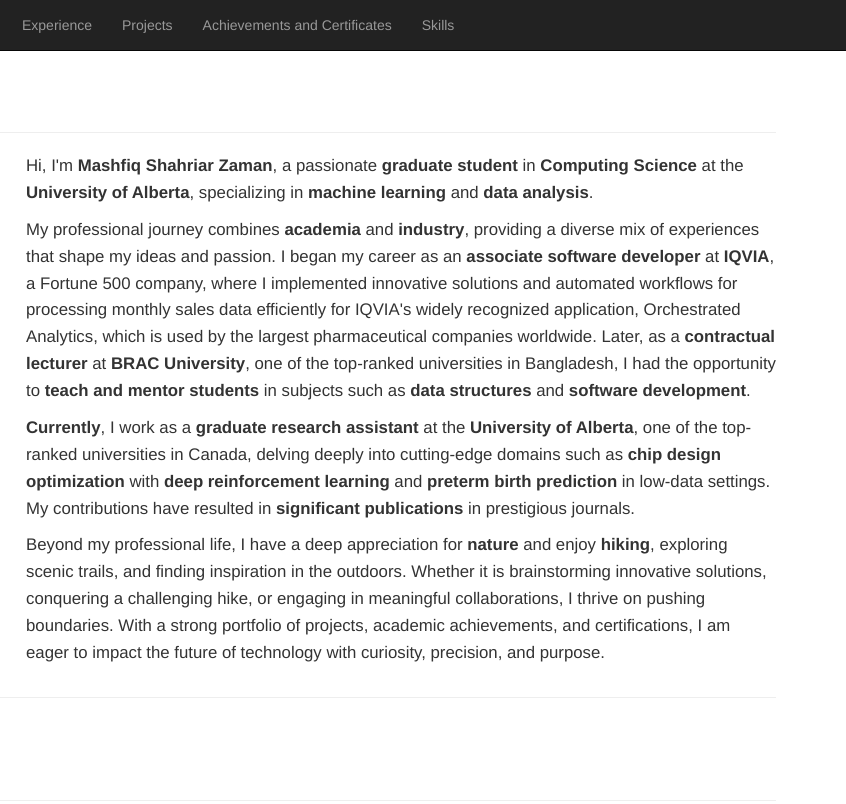
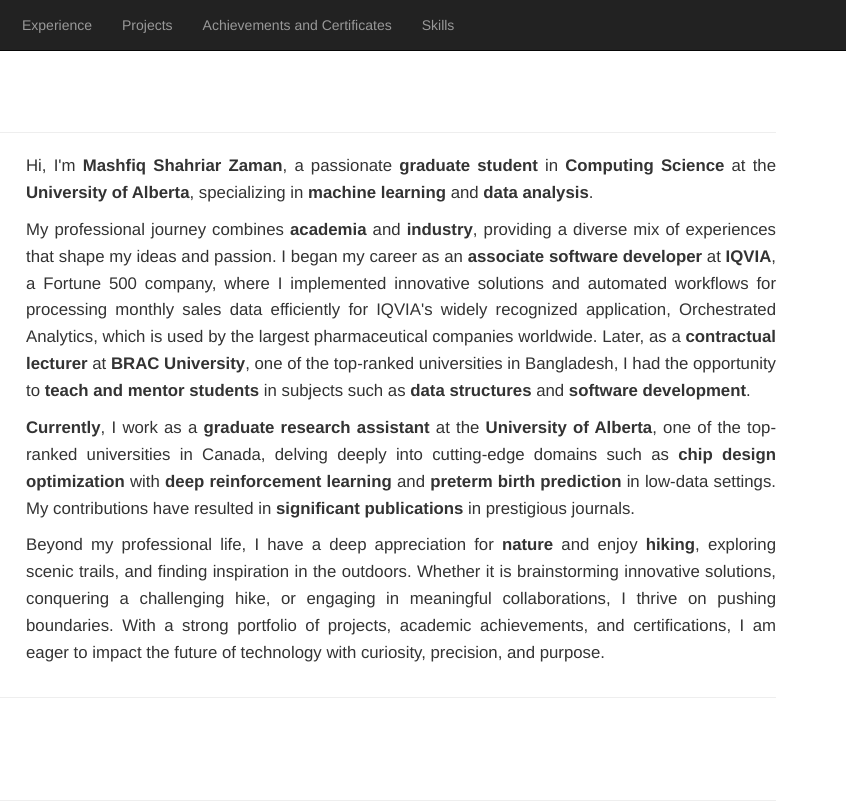
Before and after one commit to Mashfiq97/my-website, a plain HTML site: page index.html in a window 1280 px wide. Shown: the top 804 px of the page, 434-1280 px from the left. Drawn offline with Linux system fonts and the light colour scheme.

```diff
--- a/index.html
+++ b/index.html
@@ -54,18 +54,18 @@
             style="width: 400px; height: 350px; border: 3px solid #ddd; padding: 5px;">
           </div>
           <div class="col-md-8">
-            <p style="font-size: 1.2em; line-height: 1.6;">
+            <p style="font-size: 1.2em; line-height: 1.6; text-align: justify;">
               Hi, I'm <strong>Mashfiq Shahriar Zaman</strong>, a passionate <strong>graduate student</strong> in <strong>Computing Science</strong> at the <strong>University of Alberta</strong>, specializing in <strong>machine learning</strong> and <strong>data analysis</strong>.
             </p>
-            <p style="font-size: 1.2em; line-height: 1.6;">
+            <p style="font-size: 1.2em; line-height: 1.6; text-align: justify;">
               My professional journey combines <strong>academia</strong> and <strong>industry</strong>, providing a diverse mix of experiences that shape my ideas and passion.
               I began my career as an <strong>associate software developer</strong> at <strong>IQVIA</strong>, a Fortune 500 company, where I implemented innovative solutions and automated workflows for processing monthly sales data efficiently for IQVIA's widely recognized application, Orchestrated Analytics, which is used by the largest pharmaceutical companies worldwide.
               Later, as a <strong>contractual lecturer</strong> at <strong>BRAC University</strong>, one of the top-ranked universities in Bangladesh, I had the opportunity to <strong>teach and mentor students</strong> in subjects such as <strong>data structures</strong> and <strong>software development</strong>.
             </p>
-            <p style="font-size: 1.2em; line-height: 1.6;">
+            <p style="font-size: 1.2em; line-height: 1.6; text-align: justify;">
               <strong>Currently</strong>, I work as a <strong>graduate research assistant</strong> at the <strong>University of Alberta</strong>, one of the top-ranked universities in Canada, delving deeply into cutting-edge domains such as <strong>chip design optimization</strong> with <strong>deep reinforcement learning</strong> and <strong>preterm birth prediction</strong> in low-data settings. My contributions have resulted in <strong>significant publications</strong> in prestigious journals.
             </p>
-            <p style="font-size: 1.2em; line-height: 1.6;">
+            <p style="font-size: 1.2em; line-height: 1.6; text-align: justify;">
               Beyond my professional life, I have a deep appreciation for <strong>nature</strong> and enjoy <strong>hiking</strong>, exploring scenic trails, and finding inspiration in the outdoors.  Whether it is brainstorming innovative solutions, conquering a challenging hike, or engaging in meaningful collaborations, I thrive on pushing boundaries. With a strong portfolio of projects, academic achievements, and certifications, I am eager to impact the future of technology with curiosity, precision, and purpose.
             </p>
 
@@ -151,7 +151,7 @@
         <li>
           <strong>Parameter Monte Carlo Tree Search: Efficient Chip Placement via Transfer Learning</strong> ( September 2023 - November 2024 )
           <p>
-            Developed a novel transfer learning-based optimization approach, achieving up to 9% better performance compared to baselines, and validated its effectiveness across four chip design tasks—Ariane, Ariane133, IBM01, and IBM02.
+            Developed a novel transfer learning-based optimization approach, achieving up to <strong>9%</strong> better performance compared to baselines, and validated its effectiveness across four chip design tasks—Ariane, Ariane133, IBM01, and IBM02.
             <br> Manuscript submitted for review to <em>ICLR 2025</em>.
           </p>
         </li>
@@ -159,7 +159,7 @@
         <li>
           <strong>A Novel Approach to Enhance Safety on Drowsy Driving in Self-Driving Car</strong> (May 2022)
           <p>
-            Designed an ensemble-based machine learning system with 97.53% accuracy for detecting driver drowsiness by analyzing eye aspect ratio, gaze, eye closure frequency, and yawning status.
+            Designed an ensemble-based machine learning system with <strong>97.53%</strong> accuracy for detecting driver drowsiness by analyzing eye aspect ratio, gaze, eye closure frequency, and yawning status.
             <br> <a href="https://doi.org/10.1007/s11036-022-01932-8" target="_blank">DOI: 10.1007/s11036-022-01932-8</a>
           </p>
         </li>
@@ -176,7 +176,7 @@
           <strong>Facial Expression Recognition: Convolutional Attentional Masking Network and Ensemble Approach</strong>; Undergraduate Thesis (January 2020 - November 2020)
           <p>
              Introduced a new variant of Residual Network named Convolutional Attentional Masking Network (CAMnet).
-            <br> Achieved <strong>76.12% accuracy</strong> in classifying emotions from facial expressions on the FER2013 test set using an ensemble deep learning model.
+            <br> Achieved <strong>76.12% </strong> accuracy in classifying emotions from facial expressions on the FER2013 test set using an ensemble deep learning model.
             <br> <a href="http://hdl.handle.net/10361/15461" target="_blank">BRAC University Institutional Repository</a>
           </p>
         </li>
```
Also changed, not shown: 1 other file.
